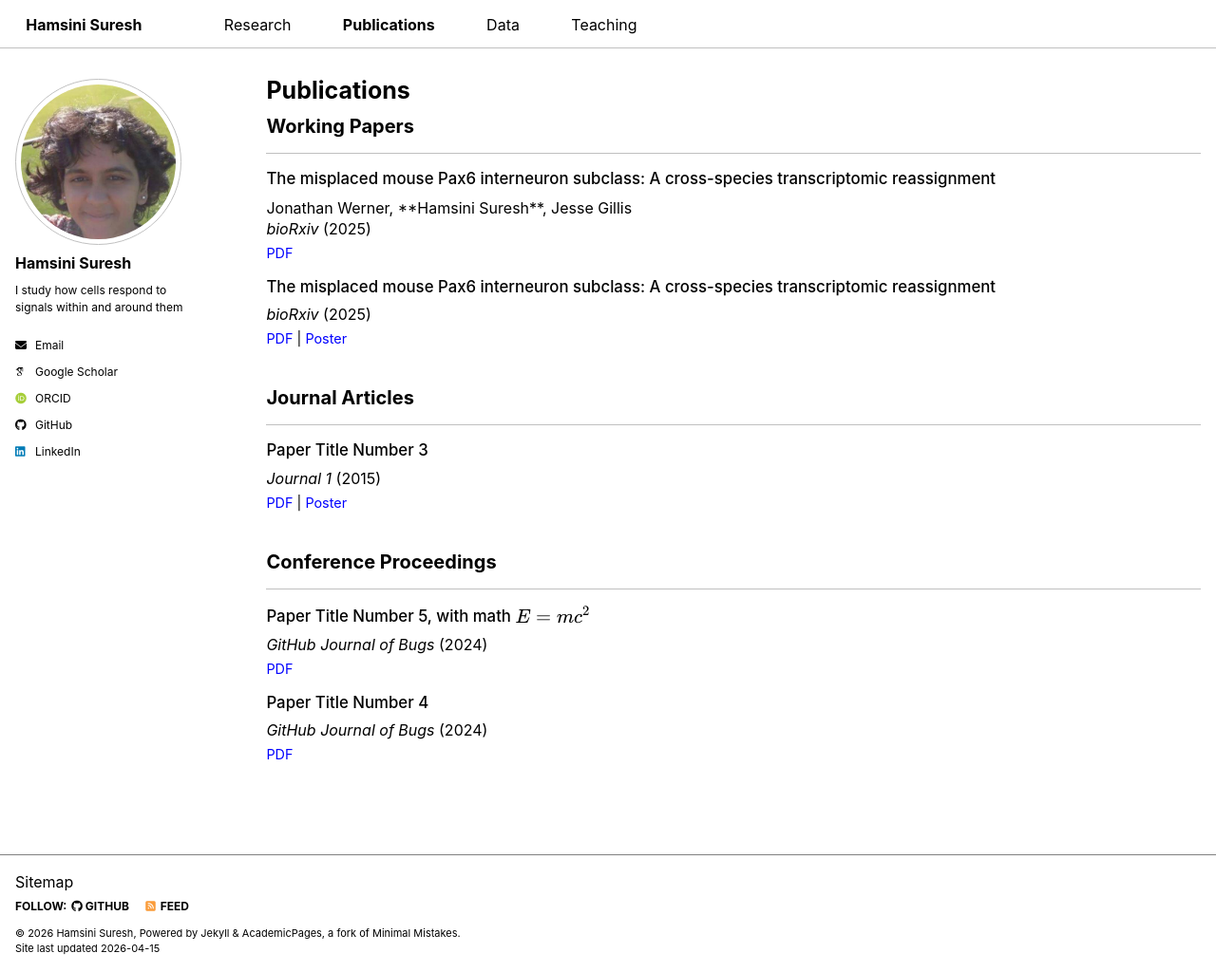
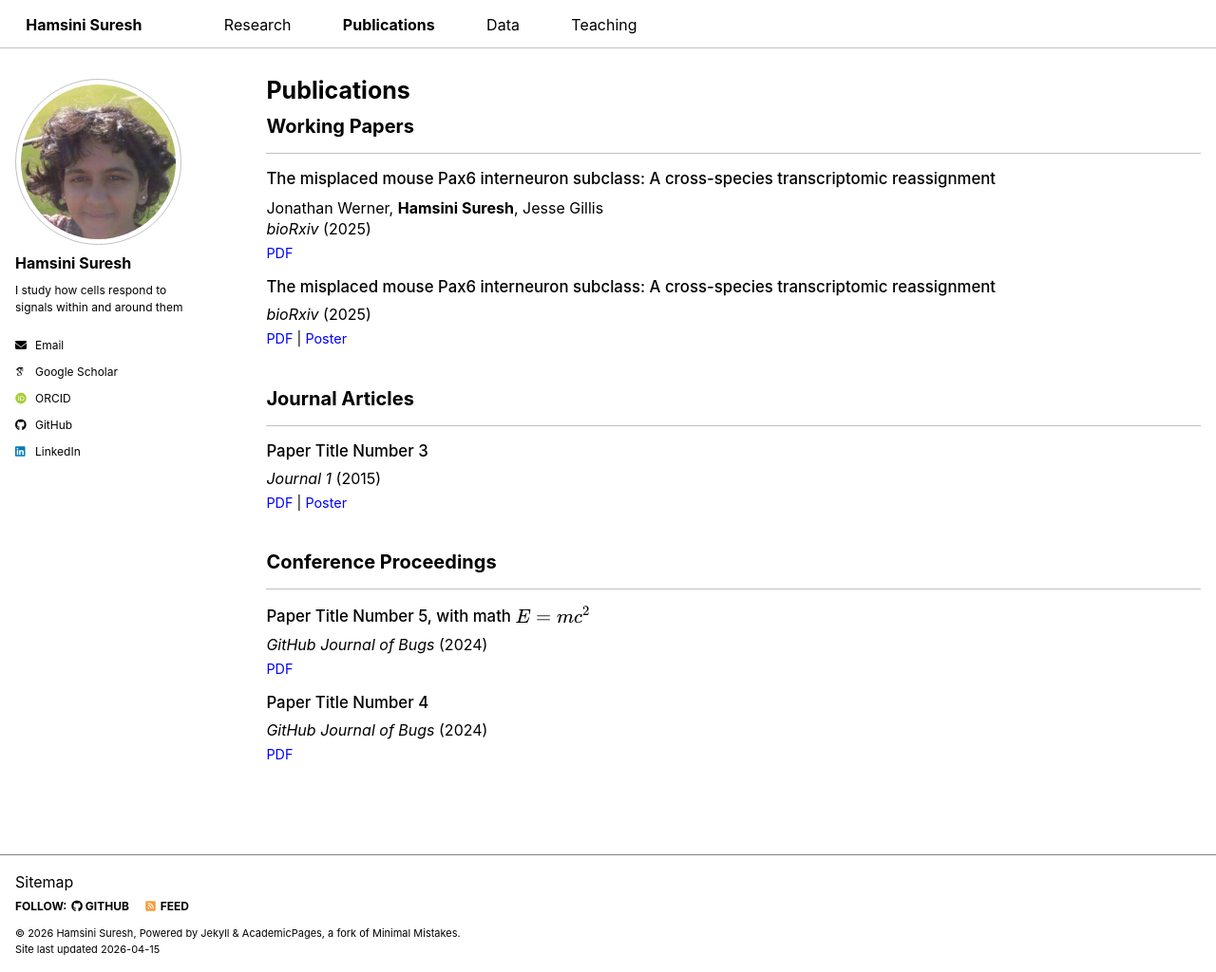
Before and after one commit to hamsinisuresh/hamsinisuresh.github.io, a Jekyll site: the page built from _pages/publications.html, in a window 1280 px wide and 1024 px high. Shown: the whole window at 95% size. Built offline with Jekyll 4.4.1, drawn with Linux system fonts in a browser that asks for light colours; some web fonts are replaced; a script bundle is joined from its source files by our own code; library files that are not in the unit come from our copies.

Commit message:
Update archive-single.html

```diff
--- a/_includes/archive-single.html
+++ b/_includes/archive-single.html
@@ -56,7 +56,7 @@
         <!-- Authors -->
         {% if post.authors %}
           <div class="pub-authors">
-            {{ post.authors | join: ", " }}
+            {{ post.authors | join: ", " | markdownify | remove: "<p>" | remove: "</p>" }}
           </div>
         {% endif %}
 
```
